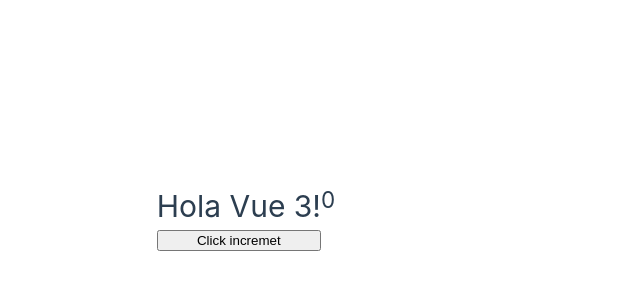
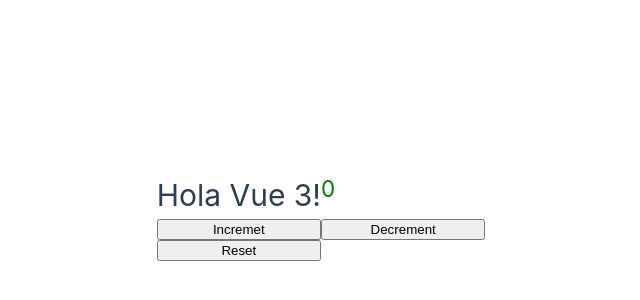
Before and after one commit to richarteq/mi-proyecto-vue, a Vue app: page / in a window 1280 px wide. Shown: the part 184-484 px from the top of the page, without its empty margins (319-959 px from the left). Built offline with nearby package versions, Linux system fonts and the light colour scheme.

Commit message:
Práctica: 3 botones (incrementar, disminuir, resetear)

```diff
--- a/src/App.vue
+++ b/src/App.vue
@@ -2,18 +2,33 @@
 import { ref } from "vue";
 
 const name = "Vue 3";
-
-// counter ahora es una variable reactiva
 const counter = ref(0);
-
 const increment = () => {
-  // mutamos el valor a través de .value
   counter.value++;
+};
+const decrement = () => {
+  counter.value--;
+};
+const reset = () => {
+  counter.value = 0;
 };
 </script>
 
 <template>
   <h1>Hola {{ name }}!</h1>
-  <h2>{{ counter }}</h2>
-  <button @click="increment">Click incremet</button>
+  <h2 :class="counter >= 0 ? 'positive' : 'negative'">
+    {{ counter }}
+  </h2>
+  <button @click="increment">Incremet</button>
+  <button @click="decrement">Decrement</button>
+  <button @click="reset">Reset</button>
 </template>
+
+<style>
+.negative {
+  color: red;
+}
+.positive {
+  color: green;
+}
+</style>
```
